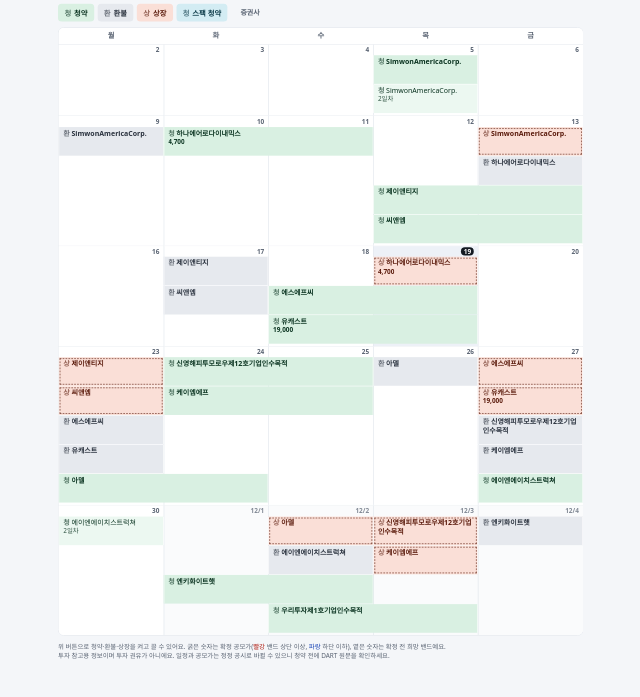
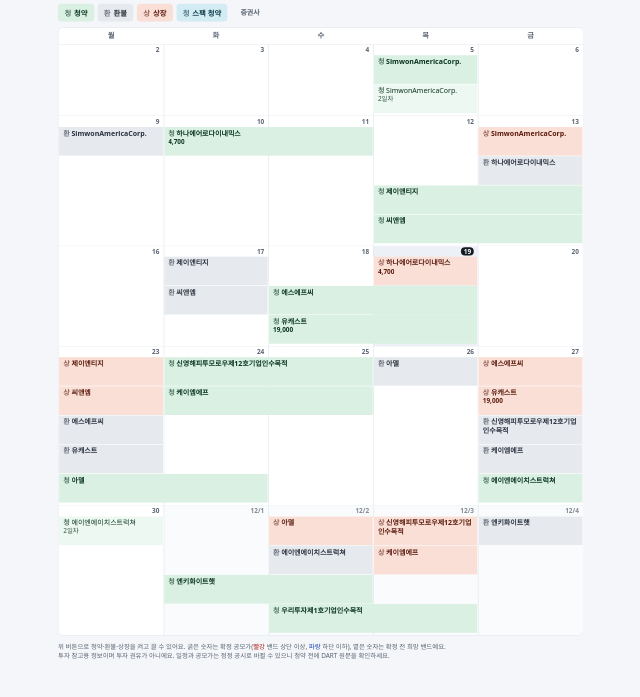
Before and after one commit to likupy/ipo-calendar, a plain HTML site: page docs/index.html in a window 1280 px wide. Shown: the part 59-756 px from the top of the page, without its empty margins (320-960 px from the left). Drawn offline with Linux system fonts and the light colour scheme; a web font is replaced by a local one.

Commit message:
Add files via upload

```diff
--- a/docs/index.html
+++ b/docs/index.html
@@ -128,7 +128,6 @@ h2 { margin: 0; font-size: 17px; font-weight: 700; min-width: 7.2em; text-align:
   box-shadow: inset 1px 0 0 var(--surface), inset -1px 0 0 var(--surface);
   word-break: keep-all; overflow-wrap: anywhere;
 }
-.chip.est { outline: 1px dashed currentColor; outline-offset: -3px; }
 .chip.sub2 { background: color-mix(in srgb, var(--c-bg) 50%, var(--surface)); }
 .nm { display: -webkit-box; -webkit-box-orient: vertical; -webkit-line-clamp: var(--nl, 1); overflow: hidden; font-size: var(--nm); line-height: var(--lh); font-weight: 600; }
 .sub2 .nm { font-weight: 500; }
```
